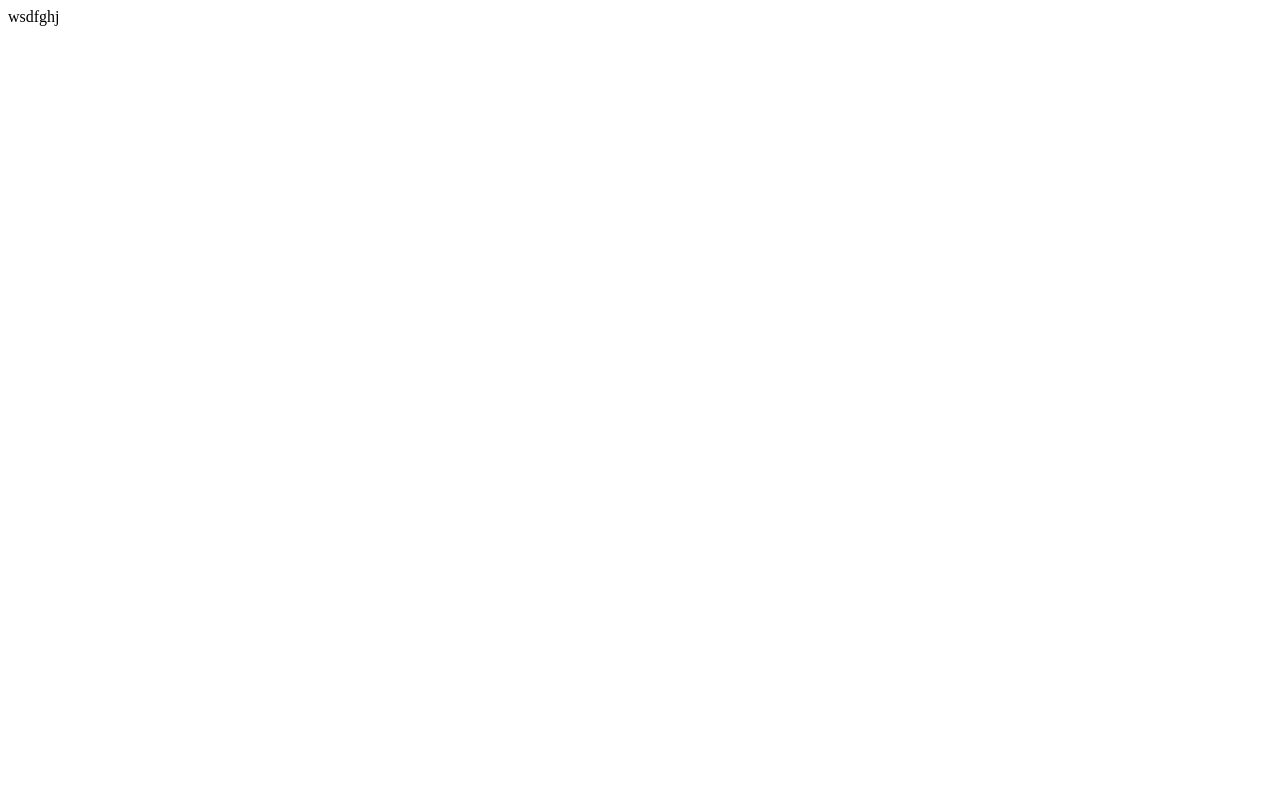
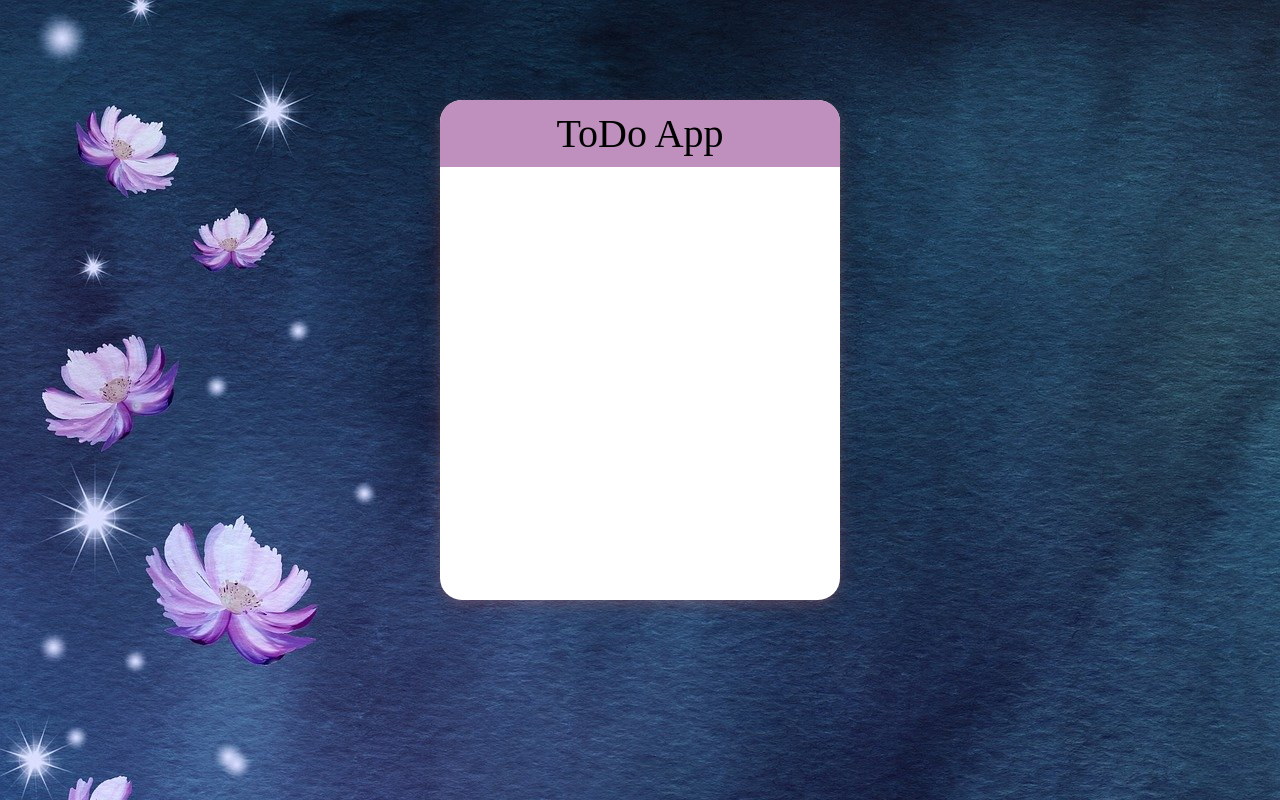
Before and after one commit to ankitapawar0608/Todo-app, a plain HTML site: page index.html in a window 1280 px wide. Drawn offline with Linux system fonts and the light colour scheme.

Commit message:
New card added

```diff
--- a/index.html
+++ b/index.html
@@ -1,11 +1,51 @@
 <!DOCTYPE html>
 <html lang="en">
+
 <head>
     <meta charset="UTF-8">
     <meta name="viewport" content="width=device-width, initial-scale=1.0">
     <title>To do App</title>
+    <style>
+        body {
+
+            background-image: url('blossoms-3778265_1920.jpg');
+            background-repeat: no-repeat;
+            height: 100%;
+        }
+
+        .todo-container {
+            background-color: white;
+            height: 500px;
+            width: 400px;
+            display: block;
+            margin: 100px auto;
+            border-radius: 22px;
+            box-shadow: 0 4px 8px 0 rgba(174, 105, 105, 0.2), 0 6px 20px 0 rgba(174, 105, 105, 0.2);
+            /* box-shadow: 0 52px 52px rgba(174, 105, 105, 0.2); */
+
+        }
+
+        .to-do-title {
+            font-size: 40px;
+            text-align: center;
+            padding: 10px;
+            border-radius: 22px 22px 0 0;
+            background-color: #bf8fbd;
+        }
+    </style>
 </head>
+
 <body>
-    wsdfghj
+    <div class="todo-container">
+        <div class="to-do-title">
+            ToDo App
+        </div>
+
+        <div class="list-container">
+
+        </div>
+
+    </div>
 </body>
+
 </html>
```
Also changed, not shown: blossoms-3778265_1920.jpg (added).
